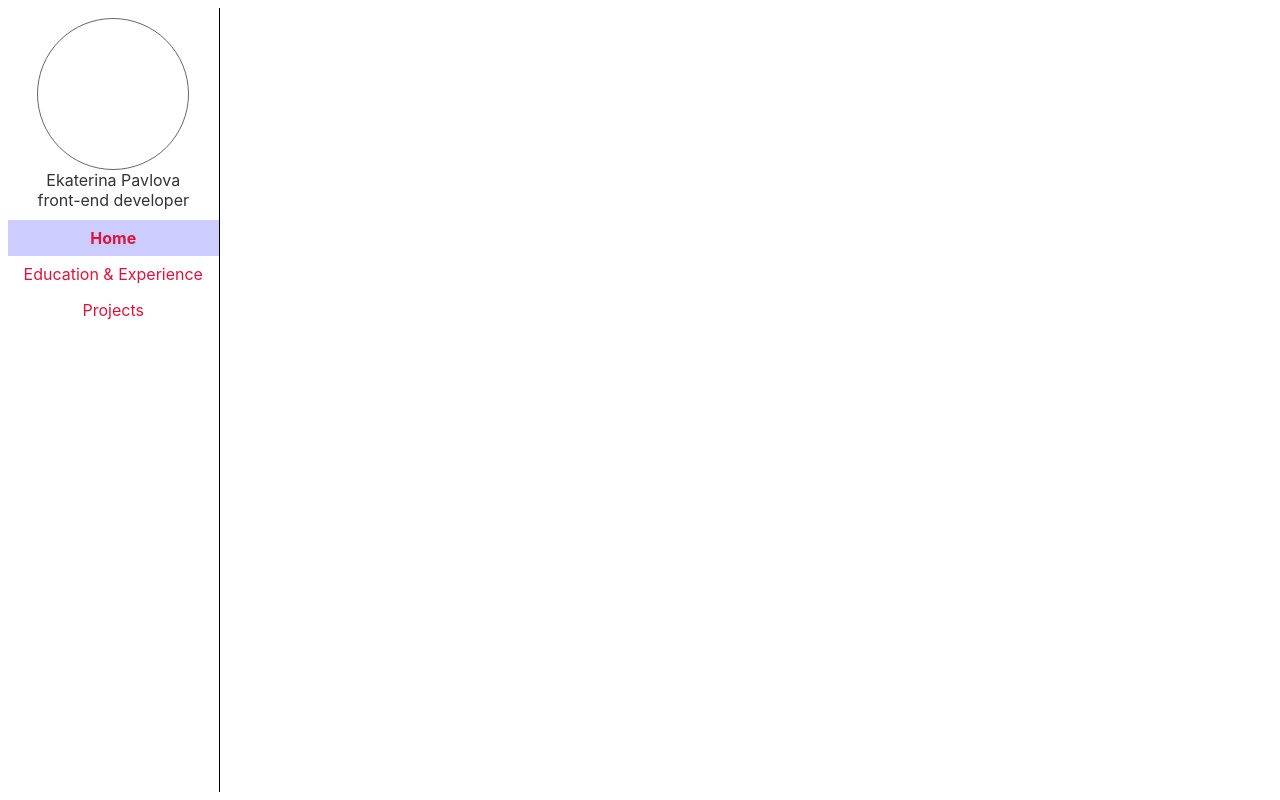
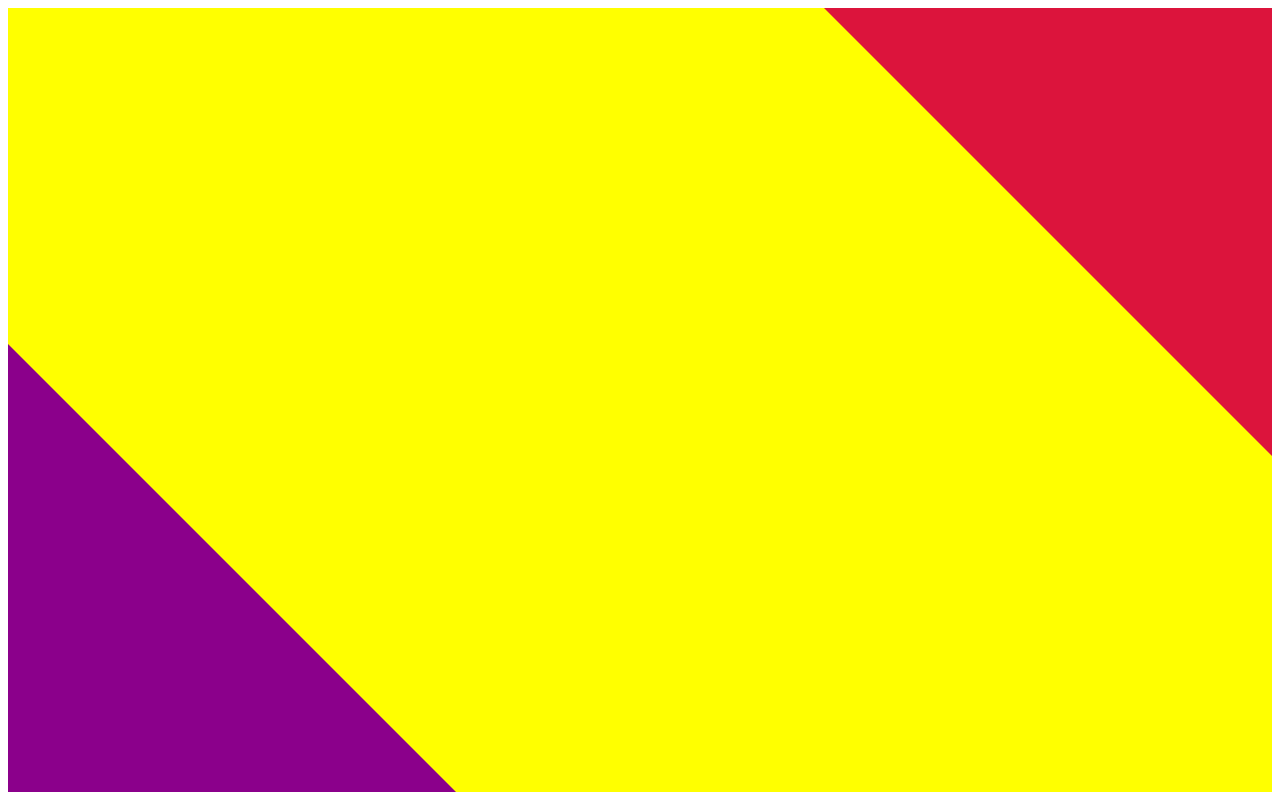
Before and after one commit to paekva/paekva.github.io, a Svelte app in the folder personal-page/: page / in a window 1280 px wide. Built offline with nearby package versions, Linux system fonts and the light colour scheme.

Commit message:
new layout

```diff
--- a/personal-page/src/App.svelte
+++ b/personal-page/src/App.svelte
@@ -3,7 +3,6 @@
 	import * as constant from './constants';
 	import SideMenu from "./components/SideMenu.svelte";
 	import ListOfSkills from "./menuComponents/ListOfSkills.svelte";
-
 
 	let selectedItem = 0;
 	const itemClickHandler = (id) => selectedItem = id;
@@ -11,22 +10,10 @@
 
 <div class="container">
 	<div class="left">
-		<Profile
-				description={constant.profileDescription}
-				name={constant.profileName}
-				picUrl={constant.profilePic}
-		/>
-		<SideMenu
-				selectedItem={selectedItem}
-				itemClickHandler={itemClickHandler}
-		/>
+
 	</div>
 	<div class="right">
-		{#if selectedItem === 1}
-			<ListOfSkills title={constant.education.title} items={constant.education.items}/>
-			<ListOfSkills title={constant.experience.title} items={constant.experience.items}/>
-			<ListOfSkills title={constant.interests.title} items={constant.interests.items}/>
-		{/if}
+
 	</div>
 </div>
 
@@ -39,15 +26,41 @@
 	.container {
 		height: 100%;
 		display: flex;
-		flex-direction: row;
+		flex-direction: column;
+		background: yellow;
+		position: relative;
 	}
 
 	.left {
-		flex: 1;
-		border-right: 1px solid #000;
+		top: 0;
+		right: 0;
+		position: absolute;
+
+		border: 14rem solid transparent;
+		border-top: 14rem solid crimson;
+		border-right: 14rem solid crimson;
+
+		transition: border-width 1s;
+	}
+
+	.left:hover {
+		border-width: 16rem;
 	}
 
 	.right {
-		flex: 5;
+		position: absolute;
+		bottom: 0;
+		left: 0;
+
+		border: 14rem solid transparent;
+		border-bottom: 14rem solid darkmagenta;
+		border-left: 14rem solid darkmagenta;
+
+		transition: border-width 1s;
 	}
+
+	.right:hover {
+		border-width: 16rem;
+	}
+
 </style>
```
